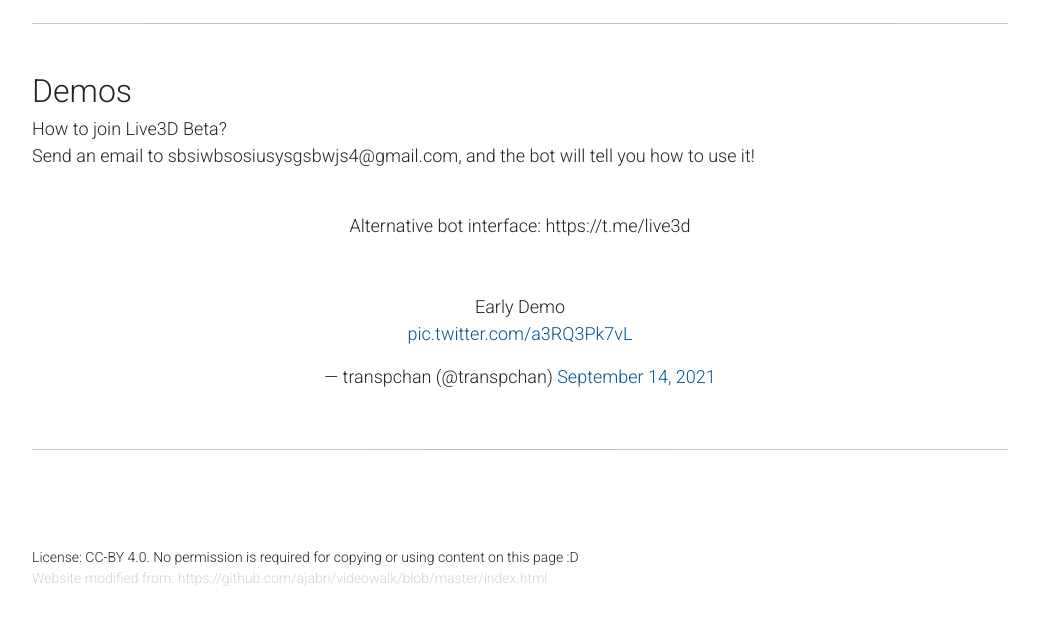
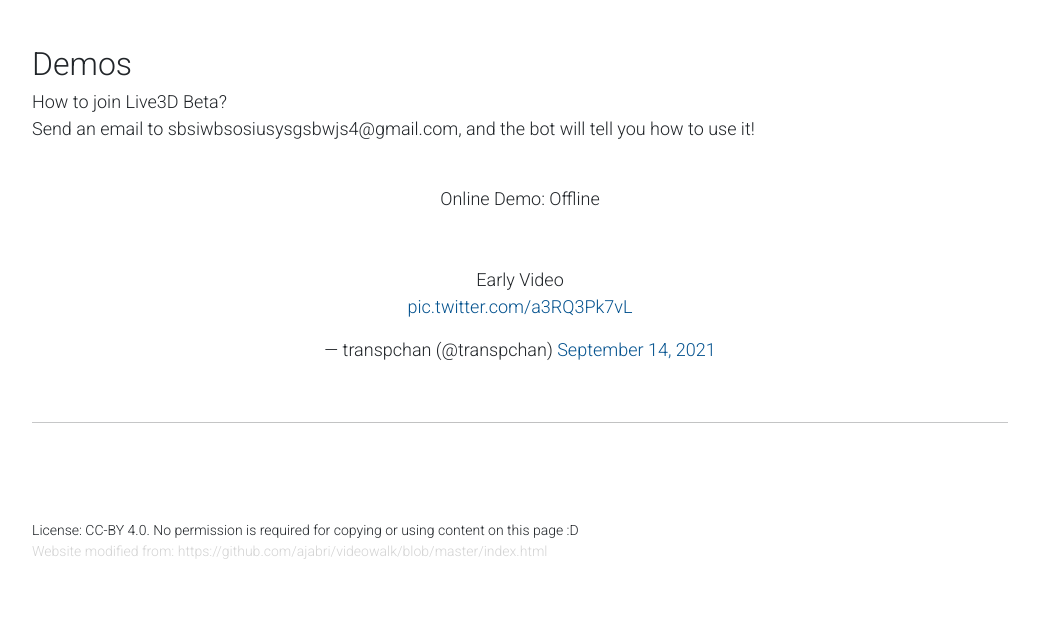
Before and after one commit to transpchan/transpchan.github.io, a plain HTML site: page live3d/index.html in a window 1280 px wide. Shown: the part 687-1312 px from the top of the page, without its empty margins (120-1159 px from the left). Drawn offline with nearby package versions, Linux system fonts and the light colour scheme.

Commit message:
Update index.html

```diff
--- a/live3d/index.html
+++ b/live3d/index.html
@@ -74,8 +74,7 @@
 
         <br>
 
-        <i>News:</i> The Live3D demo bot may also be taken offline without prior notice. This anonymous Github page and
-        repo may continue to update with newer demo videos as a supplementary material to the preprint.
+        <i>News:</i> The Live3D demo is offline. Please wait for the updates.
 
         <hr>
 
@@ -127,12 +126,12 @@
         </p>
         <br>
         <center>
-            Alternative bot interface: https://t.me/live3d
+            Online Demo: Offline
         </center>
         <br>
         <br>
         <center>
-        Early Demo
+        Early Video
         <blockquote class="twitter-tweet" data-dnt="true" data-theme="dark"><p lang="und" dir="ltr"><a href="https://t.co/a3RQ3Pk7vL">pic.twitter.com/a3RQ3Pk7vL</a></p>&mdash; transpchan (@transpchan) <a href="https://twitter.com/transpchan/status/1437744571547623425?ref_src=twsrc%5Etfw">September 14, 2021</a></blockquote> <script async src="https://platform.twitter.com/widgets.js" charset="utf-8"></script>
 
         </center>
```
